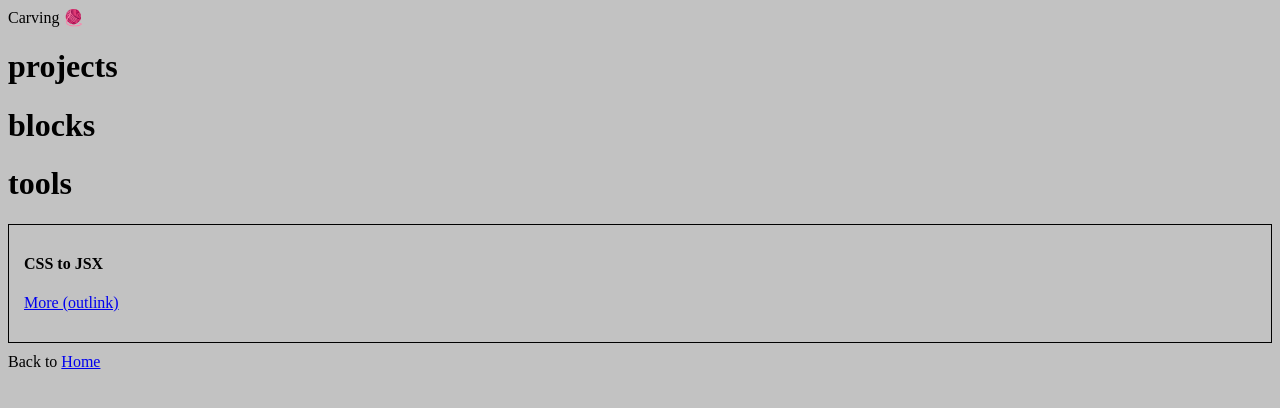
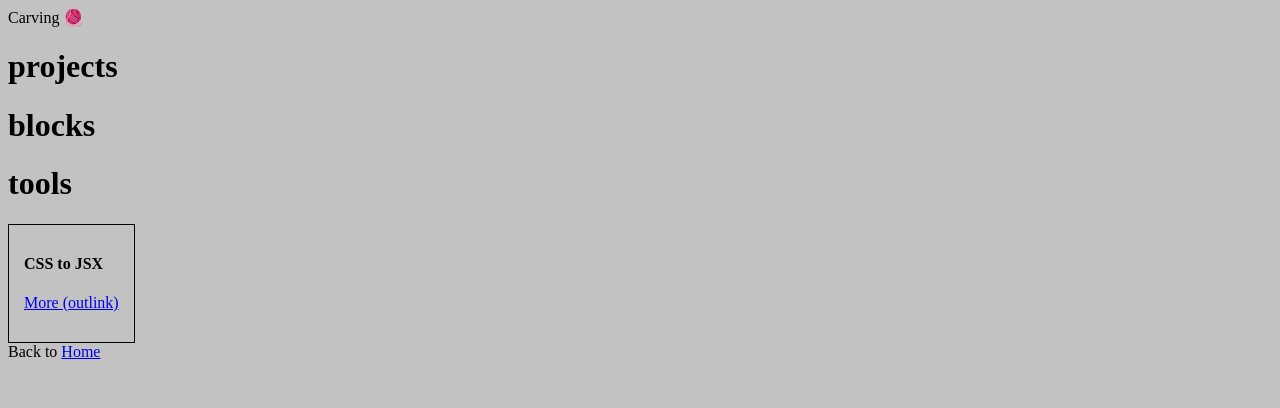
Before and after one commit to ruucm/ruucm.github.io, a Next.js app: page /carving in a window 1280 px wide. Shown: the top 408 px of the page. Built offline with nearby package versions, Linux system fonts and the light colour scheme; no server answers.

Commit message:
update styles

```diff
--- a/components/card.js
+++ b/components/card.js
@@ -11,8 +11,8 @@ export function Card({ title, duration, description, outlink, link }) {
       }}
       style={{
         border: "1px solid black",
-        marginBottom: 10,
         padding: "30px 15px",
+        display: "inline-block",
       }}
     >
       <h4
--- a/pages/index.js
+++ b/pages/index.js
@@ -45,7 +45,7 @@ export default function Home() {
           style={{
             display: "grid",
             gridTemplateColumns: isGrid ? "repeat(3, 1fr)" : "1fr",
-            gap: "10px",
+            gap: "20px",
           }}
         >
           {data.map((data, id) => (
```
